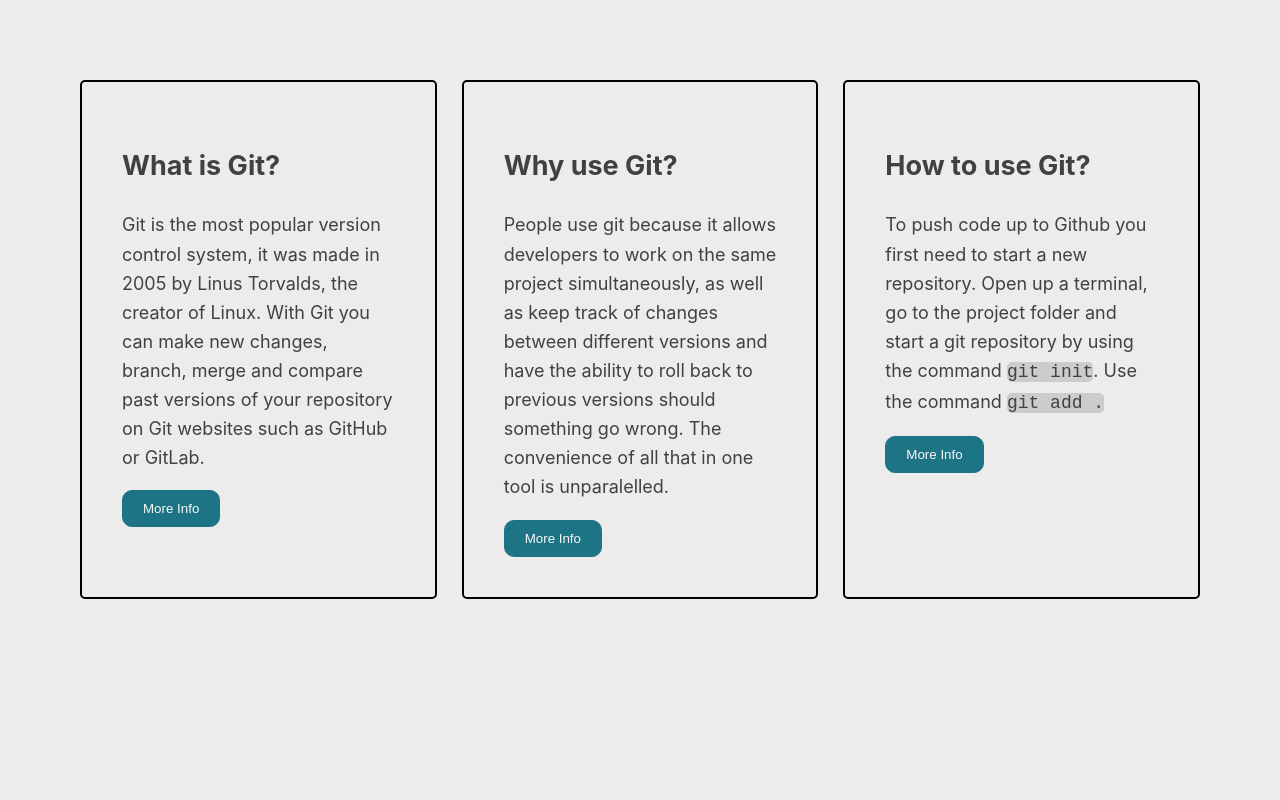
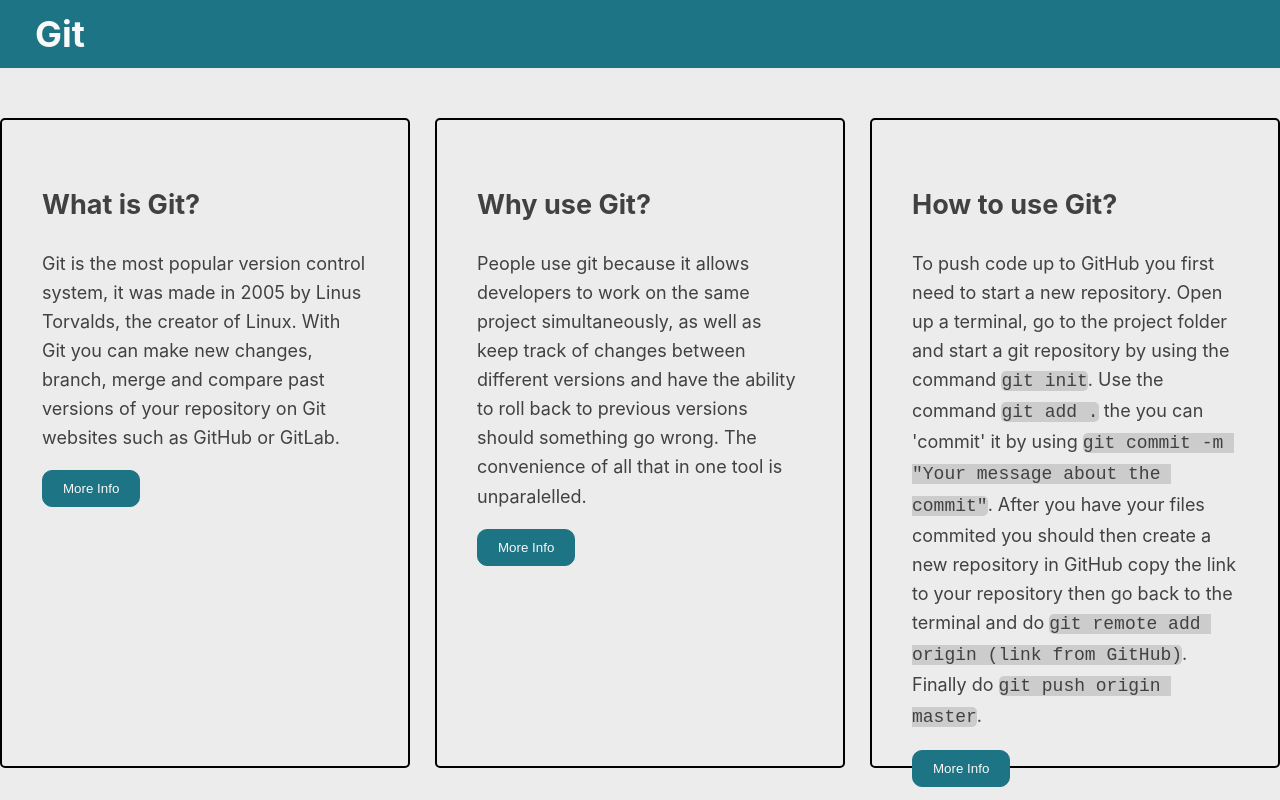
Before and after one commit to audreyreal/Git-Presentation, a plain HTML site: page index.html in a window 1280 px wide. Drawn offline with Linux system fonts and the light colour scheme.

Commit message:
website finished

```diff
--- a/index.html
+++ b/index.html
@@ -5,8 +5,10 @@
     <title>Git Guide</title>
     <link rel="stylesheet" href="style.css" />
   </head>
-  <div></div>
   <body>
+    <header>
+      <h1>Git</h1>
+    </header>
     <div id="box-holder">
       <div class="box">
         <h2>What is Git?</h2>
@@ -16,13 +18,15 @@
           changes, branch, merge and compare past versions of your repository on
           Git websites such as GitHub or GitLab.
         </p>
-        <button
-          type="button"
-          onclick="window.location.href"
-          ="https://www.atlassian.com/git/tutorials/what-is-git"
-        >
-          More Info
-        </button>
+        <div class="link">
+          <button
+            type="button"
+            onclick='window.location.href
+            ="https://www.atlassian.com/git/tutorials/what-is-git"'
+          >
+            More Info
+          </button>
+        </div>
       </div>
       <div class="box">
         <h2>Why use Git?</h2>
@@ -33,27 +37,38 @@
           versions should something go wrong. The convenience of all that in one
           tool is unparalelled.
         </p>
-        <button
-          type="button"
-          onclick="window.location.href"
-          ="https://www.atlassian.com/git/tutorials/why-git"
-        >
-          More Info
-        </button>
+        <div class="link">
+          <button
+            type="button"
+            onclick='window.location.href
+            ="https://www.atlassian.com/git/tutorials/why-git"'
+          >
+            More Info
+          </button>
+        </div>
       </div>
       <div class="box">
         <h2>How to use Git?</h2>
         <p>
-          To push code up to Github you first need to start a new repository. Open up a terminal, go to the project folder
-          and start a git repository by using the command <code>git init</code>. Use the command <code>git add .</code>
+          To push code up to GitHub you first need to start a new repository.
+          Open up a terminal, go to the project folder and start a git
+          repository by using the command <code>git init</code>. Use the command
+          <code>git add .</code> the you can 'commit' it by using
+          <code>git commit -m "Your message about the commit"</code>. After you
+          have your files commited you should then create a new repository in
+          GitHub copy the link to your repository then go back to the terminal
+          and do <code>git remote add origin (link from GitHub)</code>. Finally
+          do <code>git push origin master</code>.
         </p>
-        <button
-          type="button"
-          onclick="window.location.href"
-          ="https://product.hubspot.com/blog/git-and-github-tutorial-for-beginners"
-        >
-          More Info
-        </button>
+        <div class="link">
+          <button
+            type="button"
+            onclick='window.location.href
+            ="https://product.hubspot.com/blog/git-and-github-tutorial-for-beginners"'
+          >
+            More Info
+          </button>
+        </div>
       </div>
     </div>
   </body>
--- a/style.css
+++ b/style.css
@@ -1,3 +1,9 @@
+html, body {
+  padding: 0;
+  margin: 0;
+  border: 0;
+  overflow: hidden;
+}
 html {
   font-size: 62.5%;
   font-family: -apple-system, BlinkMacSystemFont, "Segoe UI", Roboto,
@@ -7,23 +13,23 @@ html {
 body {
   font-size: 1.8rem;
   line-height: 1.618;
-  max-width: 100em;
   margin: auto;
   color: #414141;
   background-color: #ececec;
-  padding: 80px;
 }
 
 #box-holder {
   display: flex;
   gap: 25px;
   justify-content: center;
+  max-height: 650px;
 }
 
 .box {
   border: black solid 2px;
   border-radius: 5px;
   padding: 40px;
+  padding-bottom: 100px;
   width: 400px;
 }
 
@@ -34,17 +40,15 @@ code {
 }
 
 button {
-  margin: auto;
   display: inline-block;
+  position: absolute;
+  bottom: 10;
   padding: 10px 20px;
   text-align: center;
   background-color: #1d7484;
   color: #f9f9f9;
-  border-radius: 1px;
+  border-radius: 10px;
   border: 1px solid #1d7484;
-  cursor: pointer;
-  box-sizing: border-box;
-  border-radius: 10px;
 }
 
 button:hover {
@@ -53,3 +57,17 @@ button:hover {
   color: #f9f9f9;
   outline: 0;
 }
+
+header {
+  background-color: #1d7484;
+	display: inline-block;
+	width: 100%;
+	padding: 5px;
+  margin-bottom: 50px;
+}
+
+header h1 {
+	display: inline;
+	padding-left: 30px;
+	color: #f9f9f9;
+}
```
Also changed, not shown: 1 other file.
